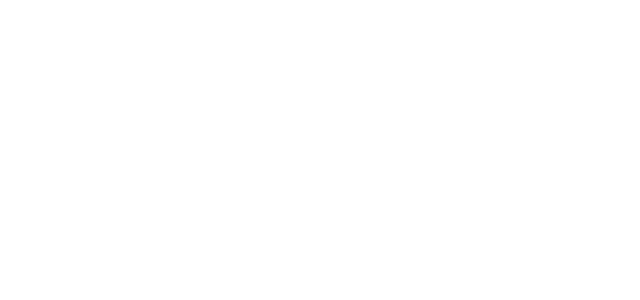
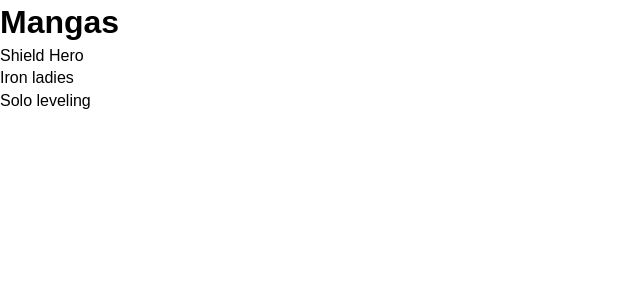
Before and after one commit to imcrazydia/mangalist, a Vue app: page / in a window 1280 px wide. Shown: the top 300 px of the page, without its empty margins (0-640 px from the left). Built offline with nearby package versions, Linux system fonts and the light colour scheme.

Commit message:
compontents

```diff
--- a/src/App.vue
+++ b/src/App.vue
@@ -1,15 +1,16 @@
 <template>
   <div id="app">
-
+    <Mangas v-bind:mangas="mangas" />
   </div>
 </template>
 
 <script>
+import Mangas from './components/Mangas';
 
 export default {
   name: 'app',
   components: {
-
+    Mangas
   },
   data() {
     return {
--- /dev/null
+++ b/src/components/MangaItem.vue
@@ -0,0 +1,35 @@
+<template>
+    <div>
+        <p>{{ manga.title }}</p>
+    </div>
+</template>
+
+<script>
+export default {
+    name: "MangaItem",
+    props: ["manga"]
+}
+</script>
+
+<style scoped>
+.manga-item {
+    background: #f4f4f4;
+    padding: 10px;
+    border-bottom: 1px #ccc dotted;
+}
+
+.is-complete {
+    text-decoration: line-through;
+}
+
+.del {
+    background: #ff0000;
+    color: #fff;
+    border: none;
+    padding: 5px 9px;
+    border-radius: 50%;
+    cursor: pointer;
+    float: right;
+}
+
+</style>
--- a/src/components/Mangas.vue
+++ b/src/components/Mangas.vue
@@ -0,0 +1,25 @@
+<template>
+    <div>
+        <h1>Mangas</h1>
+
+        <div v-bind:key="manga.id" v-for="manga in mangas">
+            <MangaItem v-bind:manga="manga" />
+        </div>
+    </div>
+</template>
+
+<script>
+import MangaItem from './MangaItem';
+
+export default {
+    name: "Mangas",
+    components: {
+        MangaItem
+    },
+    props: ["mangas"]
+}
+</script>
+
+<style scoped>
+
+</style>
```
